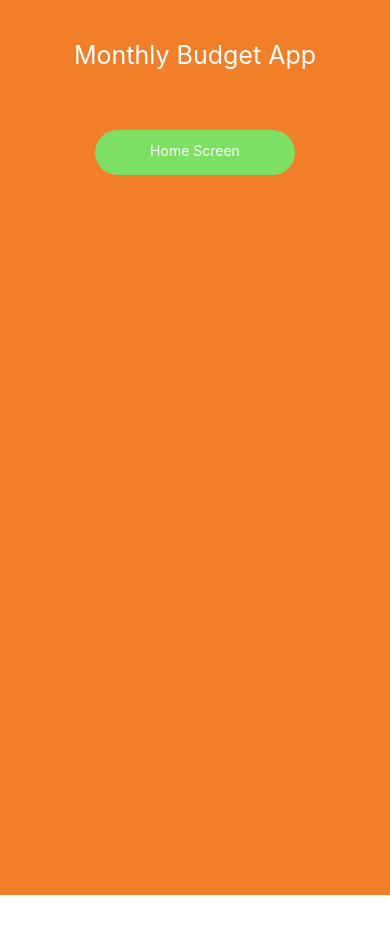
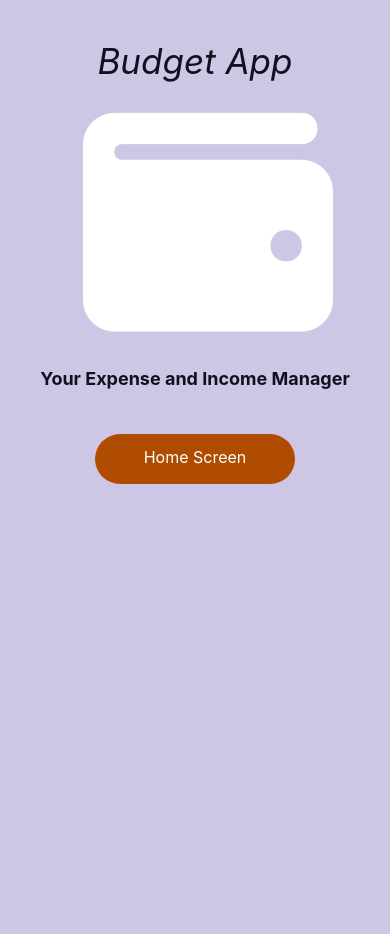
Before and after one commit to edlyana/L07Day, a React Native app: screen /MainPage in a window 390 px wide. Shown: the top 934 px of the page. Before the commit the page ends 895 px from the top, so only its background shows below. Built offline with nearby package versions, Linux system fonts and the light colour scheme.

Commit message:
Updated codes

```diff
--- a/Data.js
+++ b/Data.js
@@ -2,7 +2,7 @@ const datasource = [
 
     // num == price
     {data:[
-            {key:"Dinner at Swensens", price:32.23},
+            {key:"Dinner", price:32.23},
             {key:"Bubble Tea", price:5.60}
         ],
         title:"Food", bkColor:"#F17F29", nameIcon:"burger", txColor:"black"},
@@ -10,7 +10,7 @@ const datasource = [
             {key:"Electric", price:45.65},
             {key:"Fuel", price:80.05},
         ],
-        title:"Bills", bkColor:"#F17F29", nameIcon:"folder"},
+        title:"Bills", bkColor:"#F17F29", nameIcon:"file"},
     {data:[
             {key:"Movies", price:23.45},
         ],
@@ -22,7 +22,7 @@ const datasource = [
     {data:[
             {key:"Grandma", price:10.00},
         ],
-        title:"+ Income", bkColor:"#CDC7E5", nameIcon:"cat"},
+        title:"+ Income", bkColor:"#8564CB", nameIcon:"cat"},
 ];
 
 export {datasource};
--- a/Home.js
+++ b/Home.js
@@ -17,7 +17,7 @@ const styles = StyleSheet.create({
     textStyle: {
         fontSize: 15,
         margin: 10,
-        textAlign: 'left',
+        textAlign: 'center',
     },
     opacityStyle: {
         borderWidth: 1,
@@ -26,11 +26,15 @@ const styles = StyleSheet.create({
         fontSize: 20,
         textAlign: 'center',
         fontWeight:'bold',
+        borderWidth:1.5,
+        width: 412,
+        height: 33,
     },
-    buttonContainer:{
-        borderWidth: 1,
+    buttonContainer0: {
+        padding: 10,
         margin: 10,
-        // marginVertical: 10,
+        flexDirection: 'row',
+        justifyContent: 'space-evenly',
     },
 // ADD INCOME //
     pageStyle: {
@@ -61,26 +65,89 @@ const styles = StyleSheet.create({
     },
     btnStyle: {
         alignSelf: 'center',
-        borderRadius: 25,
-        width: 200,
-        height: 45,
-        backgroundColor:'#7DDF64',
-        margin: 10,
+        borderRadius: 50,
+        width: 400,
+        height: 50,
+        backgroundColor:'#B04C00',
+        margin: 3,
+    },
+
+    //footer section
+    buttonstyle0: {
+        justifyContent: 'space-evenly',
+        borderRadius: 50,
+        width: 105,
+        height: 105,
+        backgroundColor:'#B04C00',
+    },
+    textButton0: {
+        textAlign: 'center',
+        fontSize: 16,
+        color: 'white',
+    },
+
+    //TESTING !!!!!!!!!!!!!!!!!!!!!!!!!!
+    scrollContainer: {
+        flexGrow: 1,
+        paddingBottom: 20, // Ensure padding at the bottom for scrolling
+    },
+    sectionListContainer: {
+        paddingHorizontal: 10,
+    },
+    sectionHeader: {
+        flexDirection: "row",
+        alignItems: "center",
+        justifyContent: "space-between",
+        paddingVertical: 5,
+        paddingHorizontal: 10,
+        borderBottomWidth: 1,
+        borderColor: "#CDC7E5",
+        marginVertical: 5,
+    },
+    sectionTitle: {
+        fontSize: 18,
+        fontWeight: "bold",
+    },
+    itemContainer: {
+        flexDirection: "row",
+        justifyContent: "space-between",
+        paddingVertical: 5,
+        paddingHorizontal: 10,
+        backgroundColor: "#f5f5f5",
+        borderRadius: 5,
+        marginVertical: 2,
+    },
+    itemKey: {
+        fontSize: 16,
+        fontWeight: "500",
+    },
+    itemPrice: {
+        fontSize: 16,
+        color: "#333",
     },
 });
 
 const Home = ({navigation}) => {
 
-    const renderItem = ({item, index, section}) => {
+    const renderSectionHeader = ({section: {title, bkColor, nameIcon}}) => (
+        <View style={[styles.sectionHeader, {backgroundColor: bkColor}]}>
+            <Text style={styles.sectionTitle}>{title}</Text>
+            <Icon name={nameIcon} size={25} color="black" />
+        </View>
+    );
+
+    const renderCategory = ({item, index, section}) => {
         return (
-            <TouchableOpacity style={styles.opacityStyle} onPress={() => {
+            <TouchableOpacity style={styles.itemContainer} onPress={() => {
                 navigation.navigate("Edit", {index:index, category:section.title, key:item.key, price:item.price}); // .key is being called in Edit.js
             }}>
-                <Text style={styles.textStyle} >{item.key}</Text>
-                <Text style={styles.textStyle} >$ {item.price}</Text>
+                <Text style={styles.itemKey}>{item.key}</Text>
+                <Text style={styles.itemPrice}>$ {item.price}</Text>
             </TouchableOpacity>
         );
     };
+
+    // !!!!!!!!!!!!!!!!!!!!!!!!!!!!!!!!!!!!!
 
     const calculateTotal = () => {
         const total = {};
@@ -113,30 +180,36 @@ const Home = ({navigation}) => {
     };
 
     return (
-        <View style={[styles.container, {flex:1}]}>
+        <View style={[styles.container, {flex:1, backgroundColor:"#CDC7E5"}]}>
             <StatusBar hidden={true}/>
-            <View style={styles.buttonContainer}>
-                <Button title="View Summary" onPress={calculateTotal}/>
-            </View>
 
-            <SectionList sections={datasource} renderItem={renderItem}
-                         renderSectionHeader={({section:{title, bkColor, nameIcon}})=>(
-                             <Text style={[styles.headerText, {backgroundColor:bkColor}]}>
-                                 {title}
-                                 <Icon name={nameIcon} size={25} color={"black"}/>
-                             </Text>
-                         )}
+            <TouchableOpacity style={styles.btnStyle} onPress={() => {navigation.navigate("MainPage")}}>
+                <Text style={{textAlign:"center", paddingTop:10, color:'white', fontSize:20,}}>Main Screen</Text>
+            </TouchableOpacity>
+
+            <SectionList sections={datasource}
+                         renderItem={renderCategory}
+                         renderSectionHeader={renderSectionHeader}
+                         keyExtractor={(item, index) => `${item.key}-${index}`}
+                         contentContainerStyle={styles.sectionListContainer}
+                         // renderItem={renderItem}
+                         // renderSectionHeader={({section:{title, bkColor, nameIcon}})=>(
+                         //     <Text style={[styles.headerText, {backgroundColor:bkColor}]}>
+                         //         {title}
+                         //         <Icon name={nameIcon} size={25} color={"black"}/>
+                         //     </Text>
+                         // )}
+
                          ListFooterComponent = {
-                             <>
-                                 <View style={styles.buttonContainer}>
-                                     <Button title="Add New Income/Expenses" onPress={()=> {navigation.navigate('Add')}}/>
-                                 </View>
+                             <View style={styles.buttonContainer0}>
+                                 <TouchableOpacity style={styles.buttonstyle0} onPress={()=> {navigation.navigate('Add')}}>
+                                     <Text style={styles.textButton0}>Add New Income/Expenses</Text>
+                                 </TouchableOpacity>
 
-                                 // Next section ADD INCOME
-                                 <TouchableOpacity style={styles.btnStyle} onPress={() => {navigation.navigate("MainPage")}}>
-                                     <Text style={{textAlign:"center", paddingTop:12, color:'white'}}>Home Screen</Text>
+                                 <TouchableOpacity style={styles.buttonstyle0} onPress={calculateTotal}>
+                                     <Text style={styles.textButton0}>View   Summary</Text>
                                  </TouchableOpacity>
-                             </>
+                             </View>
                          }
             />
         </View>
--- a/MainPage.js
+++ b/MainPage.js
@@ -1,36 +1,50 @@
 import React from 'react';
 import {StatusBar, Button, SectionList, StyleSheet, Text, TouchableOpacity, View} from 'react-native';
-import {datasource} from './Data';
+import Icon from "react-native-vector-icons/FontAwesome6";
 
 const styles = StyleSheet.create({
     btnStyle: {
         alignSelf: 'center',
         borderRadius: 25,
         width: 200,
-        height: 45,
-        backgroundColor:'#7DDF64',
-        margin: 20,
+        height: 50,
+        backgroundColor:'#B04C00',
+        margin: 10,
     },
     headingIntro: {
-        fontSize: 25,
-        color: 'white',
+        fontStyle: 'italic',
+        fontSize: 35,
+        color: '#0F1020',
         textAlign: 'center',
-        padding: 30,
+        paddingTop: 30,
         margin: 10,
     },
     mainPage: {
-        backgroundColor: '#F17F29',
+        backgroundColor: '#CDC7E5',
         paddingBottom: 700,
-    }
+    },
+    subtitle: {
+        fontSize: 18,
+        color: '#0F1020',
+        fontWeight: 'bold',
+        textAlign: 'center',
+        paddingTop: 15,
+        paddingBottom: 35,
+    },
+    iconStyle: {
+        paddingLeft: 83,
+    },
 });
 
 const MainPage = ({navigation}) => {
     return (
         <View style={styles.mainPage}>
             <StatusBar/>
-            <Text style={styles.headingIntro}>Monthly Budget App</Text>
+            <Text style={styles.headingIntro}>Budget App</Text>
+            <Text style={styles.iconStyle}><Icon name="wallet" size={250} color={"white"}/></Text>
+            <Text style={styles.subtitle}>Your Expense and Income Manager</Text>
             <TouchableOpacity style={styles.btnStyle} onPress={() => {navigation.navigate("Home")}}>
-                <Text style={{textAlign:"center", paddingTop:12, color:'white'}}>Home Screen</Text>
+                <Text style={{textAlign:"center", paddingTop:13, color:'white', fontSize:16}}>Home Screen</Text>
             </TouchableOpacity>
         </View>
     );
```
